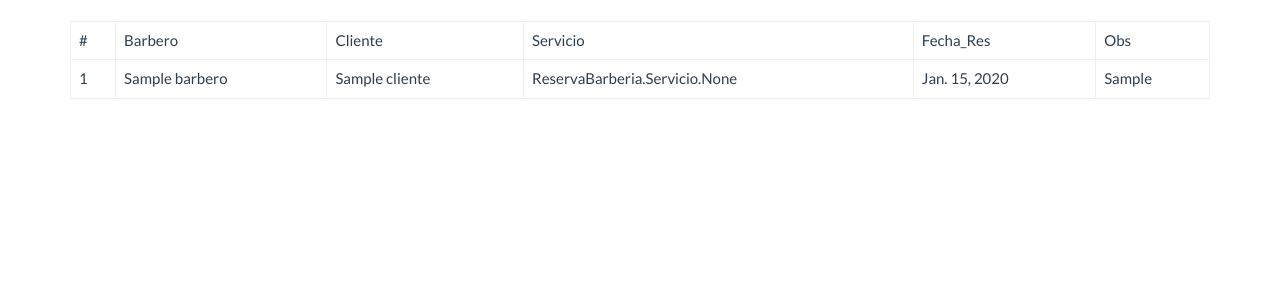
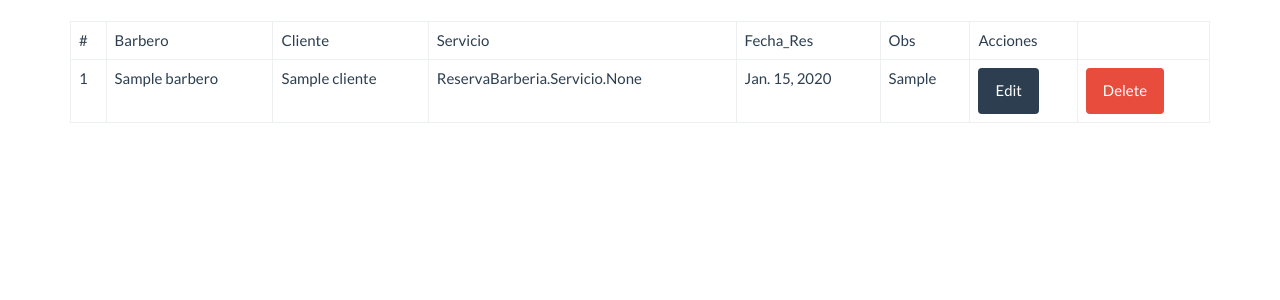
Before and after one commit to burritorepo/python-MySQL, a Django app: page /listar/ in a window 1280 px wide. Shown: the part 60-360 px from the top of the page. Run offline with Django 3.2, Linux system fonts and the light colour scheme; tables that the repository leaves empty hold one stand-in row (values such as "Sample post"); some libraries are stand-ins or nearby versions.

Commit message:
reserva_delete.html

```diff
--- a/ProjectoBarberia/ProjectoBarberia/ProjectoBarberia/urls.py
+++ b/ProjectoBarberia/ProjectoBarberia/ProjectoBarberia/urls.py
@@ -24,4 +24,6 @@ urlpatterns = [
     path('inicio/',views.index,name='index'),
     path('nuevo/',views.reserva_view,name='reserva_view'),
     path('listar/',views.reserva_list,name='reserva_list'),
+    path('editar/<codres>/',views.reserva_edit,name='reserva_edit'),
+    path('delete/<codres>/',views.reserva_delete,name='reserva_delete'),
 ]
--- a/ProjectoBarberia/ProjectoBarberia/ReservaBarberia/views.py
+++ b/ProjectoBarberia/ProjectoBarberia/ReservaBarberia/views.py
@@ -34,4 +34,27 @@ def reserva_list (request):
     reserva = Reserva.objects.all()
     context = {'reservas': reserva}
     return render(request,'reservas/reserva_list.html',context)
+
+def reserva_edit (request,codres):
+    reserva = Reserva.objects.get(codreserva=codres)
+    if request.method == 'GET':
+        form = ReservaForm(instance=reserva)
+    else:
+        form = ReservaForm(request.POST,instance=reserva)
+        if form.is_valid():
+            form.save()
+            reserva = Reserva.objects.all()
+            context = {'reservas': reserva}
+            return render(request,'reservas/reserva_list.html',context)
+    return render(request,'reservas/reserva_form.html',{'form':form})
+
+def reserva_delete (request,codres):
+    reserva = Reserva.objects.get(codreserva=codres)
+    if request.method == 'POST':
+        reserva.delete()
+        reserva = Reserva.objects.all()
+        context = {'reservas': reserva}
+        return render(request,'reservas/reserva_list.html',context)
+    return render(request,'reservas/reserva_delete.html',{'reserva':reserva})
+
 # Create your views here.
--- a/ProjectoBarberia/ProjectoBarberia/templates/reservas/reserva_list.html
+++ b/ProjectoBarberia/ProjectoBarberia/templates/reservas/reserva_list.html
@@ -10,6 +10,7 @@
 			<td>Servicio</td>
 			<td>Fecha_Res</td>
 			<td>Obs</td>
+			<td>Acciones</td>
 		</tr>
 	</thead>
 	<tbody>
@@ -22,6 +23,12 @@
             <td>{{ reserva.codserv}}</td>
 			<td>{{ reserva.fecha}}</td>
 			<td>{{ reserva.obs}}</td>
+			<td>
+				<a href="{% url 'reserva_edit' reserva.codreserva %}" class="btn btn-primary">Edit</a>
+			</td>
+			<td>
+				<a href="{% url 'reserva_delete' reserva.codreserva %}" class="btn btn-danger">Delete</a>
+			</td>
         </tr>
         {% endfor %}
         {% else %}
```
Also changed, not shown: ProjectoBarberia/ProjectoBarberia/templates/reservas/reserva_delete.html (added, +10 -0 lines).
